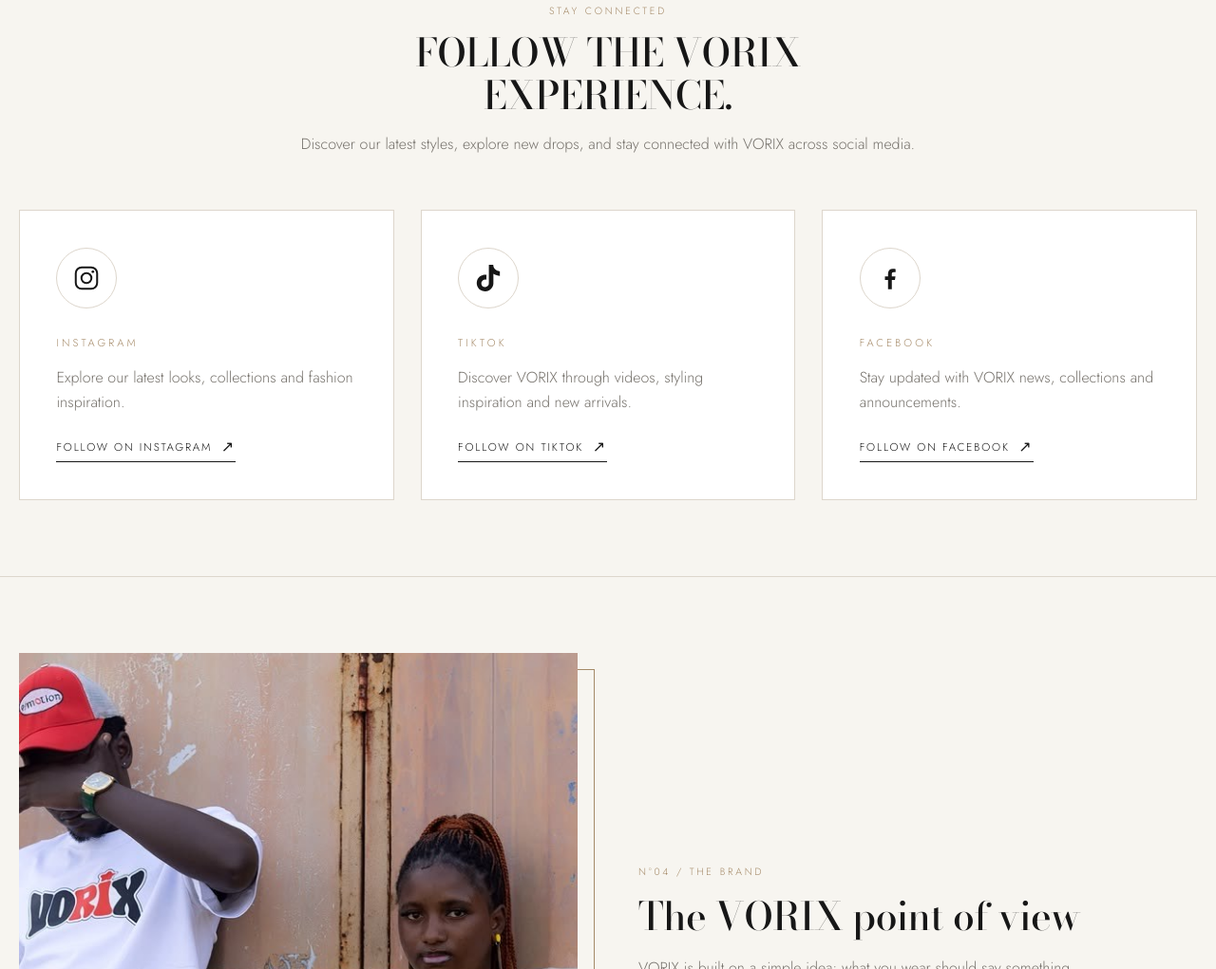
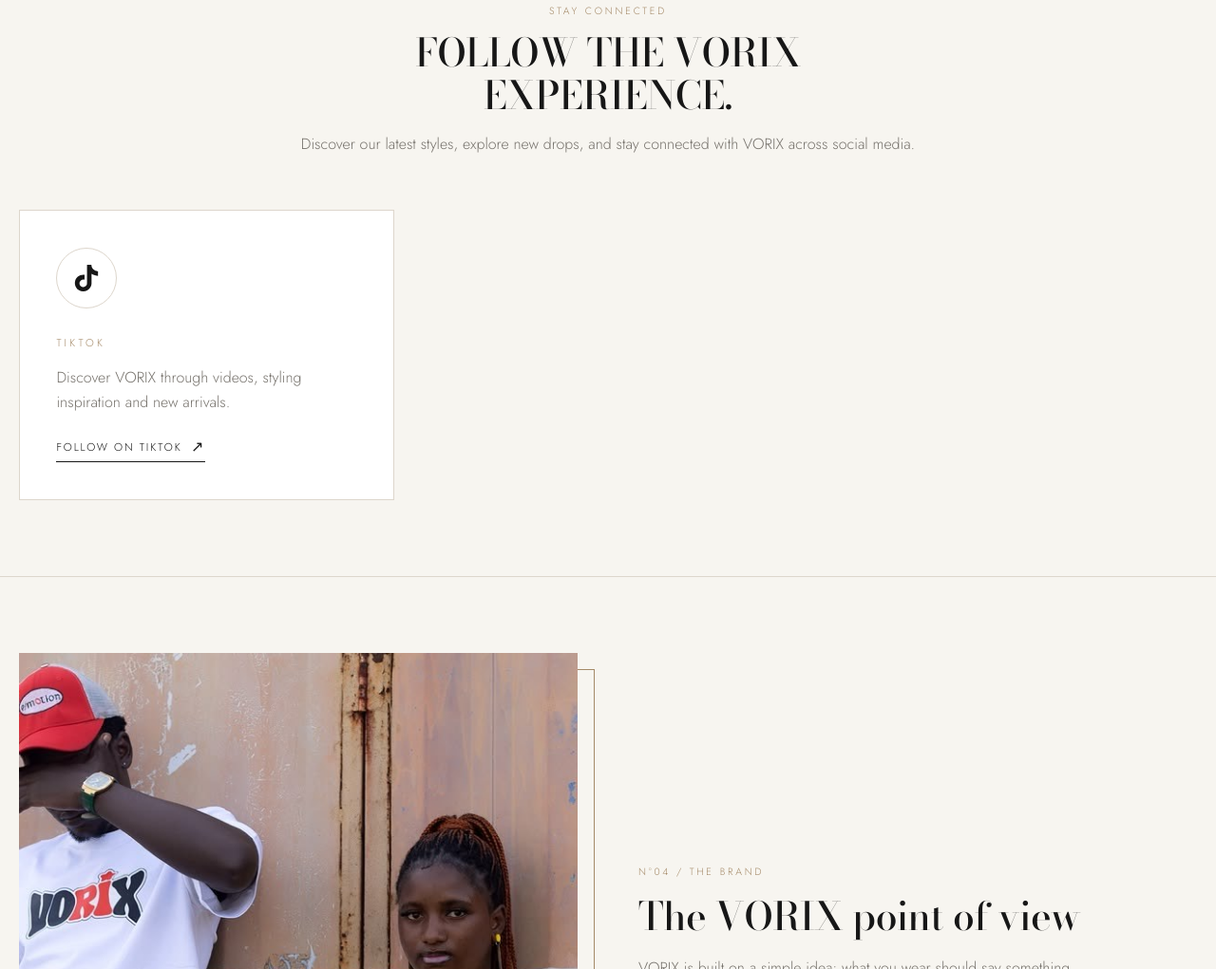
Before and after one commit to 1Chinedum/vorixnew, a plain HTML site: page index.html in a window 1280 px wide. Shown: the part 2808-3829 px from the top of the page at 95% size. Drawn offline with nearby package versions, Linux system fonts and the light colour scheme.

Commit message:
Add files via upload

```diff
--- a/index.html
+++ b/index.html
@@ -67,24 +67,29 @@ function logoFallback(i){var s=document.createElement('span');s.className='wordm
   <div class="soc-head reveal"><span class="eyebrow">STAY CONNECTED</span><h2 id="social-title">FOLLOW THE VORIX EXPERIENCE.</h2>
     <p>Discover our latest styles, explore new drops, and stay connected with VORIX across social media.</p></div>
   <div class="soc-grid">
+   <!--
     <a class="soc-card reveal" data-social="instagram" href="https://www.instagram.com/" target="_blank" rel="noopener noreferrer" aria-label="Follow VORIX on Instagram, opens in a new tab">
       <span class="soc-icon"><svg viewBox="0 0 24 24" width="30" height="30" fill="none" stroke="currentColor" stroke-width="1.6" stroke-linecap="round" stroke-linejoin="round" aria-hidden="true" focusable="false"><rect x="3" y="3" width="18" height="18" rx="5"/><circle cx="12" cy="12" r="4.2"/><circle cx="17.4" cy="6.6" r="1.1" fill="currentColor" stroke="none"/></svg></span>
       <span class="soc-name">INSTAGRAM</span>
       <span class="soc-text">Explore our latest looks, collections and fashion inspiration.</span>
       <span class="soc-cta">Follow on Instagram <b aria-hidden="true">&#8599;</b></span>
     </a>
-    <a class="soc-card reveal" data-social="tiktok" href="https://www.tiktok.com/" target="_blank" rel="noopener noreferrer" aria-label="Follow VORIX on TikTok, opens in a new tab">
+
+  -->
+    <a class="soc-card reveal" data-social="tiktok" href="https://www.tiktok.com/@vorix524?_r=1&_t=ZS-9BJQ7GdokiL" target="_blank" rel="noopener noreferrer" aria-label="Follow VORIX on TikTok, opens in a new tab">
       <span class="soc-icon"><svg viewBox="0 0 24 24" width="28" height="28" fill="currentColor" aria-hidden="true" focusable="false"><path d="M12.53.02c1.31-.02 2.61-.01 3.91-.02.08 1.53.63 3.09 1.75 4.17 1.12 1.11 2.7 1.62 4.24 1.79v4.03c-1.44-.05-2.89-.35-4.2-.97-.57-.26-1.1-.59-1.62-.93-.01 2.92.01 5.84-.02 8.75-.08 1.4-.54 2.79-1.35 3.94-1.31 1.92-3.58 3.17-5.91 3.21-1.43.08-2.86-.31-4.08-1.03-2.02-1.19-3.44-3.37-3.65-5.71-.02-.5-.03-1-.01-1.49.18-1.9 1.12-3.72 2.58-4.96 1.66-1.44 3.98-2.13 6.15-1.72.02 1.48-.04 2.96-.04 4.44-.99-.32-2.15-.23-3.02.37-.63.41-1.11 1.04-1.36 1.75-.21.51-.15 1.07-.14 1.61.24 1.64 1.82 3.02 3.5 2.87 1.12-.01 2.19-.66 2.77-1.61.19-.33.4-.67.41-1.06.1-1.79.06-3.57.07-5.36.01-4.03-.01-8.05.02-12.07z"/></svg></span>
       <span class="soc-name">TIKTOK</span>
       <span class="soc-text">Discover VORIX through videos, styling inspiration and new arrivals.</span>
       <span class="soc-cta">Follow on TikTok <b aria-hidden="true">&#8599;</b></span>
     </a>
+    <!--
     <a class="soc-card reveal" data-social="facebook" href="https://www.facebook.com/" target="_blank" rel="noopener noreferrer" aria-label="Follow VORIX on Facebook, opens in a new tab">
       <span class="soc-icon"><svg viewBox="0 0 24 24" width="28" height="28" fill="currentColor" aria-hidden="true" focusable="false"><path d="M13.5 22v-8.2h2.8l.5-3.3h-3.3V8.4c0-.95.4-1.7 1.8-1.7h1.6V3.8c-.3 0-1.3-.15-2.5-.15-2.6 0-4.3 1.6-4.3 4.4v2.45H7.3v3.3h2.8V22h3.4z"/></svg></span>
       <span class="soc-name">FACEBOOK</span>
       <span class="soc-text">Stay updated with VORIX news, collections and announcements.</span>
       <span class="soc-cta">Follow on Facebook <b aria-hidden="true">&#8599;</b></span>
     </a>
+  -->
   </div>
 </div></section>
 <section class="section"><div class="container editorial">
--- a/js/products.js
+++ b/js/products.js
@@ -12,7 +12,7 @@ const WHATSAPP_NUMBER = "2347076316859";
    Until you do, each button simply opens that platform's home page. */
 const SOCIAL_LINKS = {
   instagram: "https://www.instagram.com/",
-  tiktok: "https://www.tiktok.com/",
+  tiktok: "https://www.tiktok.com/@vorix524?_r=1&_t=ZS-9BJQ7GdokiL",
   facebook: "https://www.facebook.com/"
 };
 /* Delivery fee used in the shopping bag and at checkout.
```
